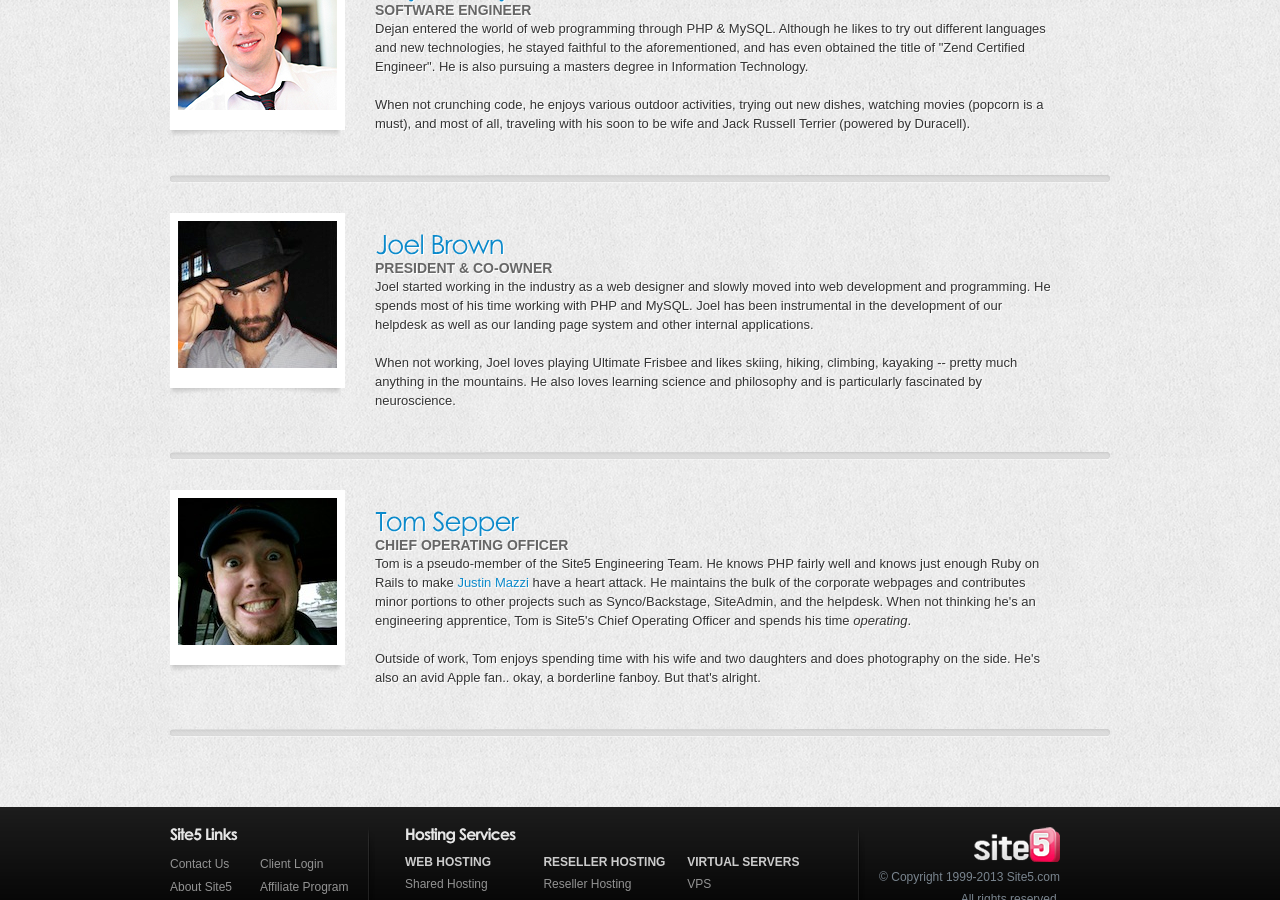
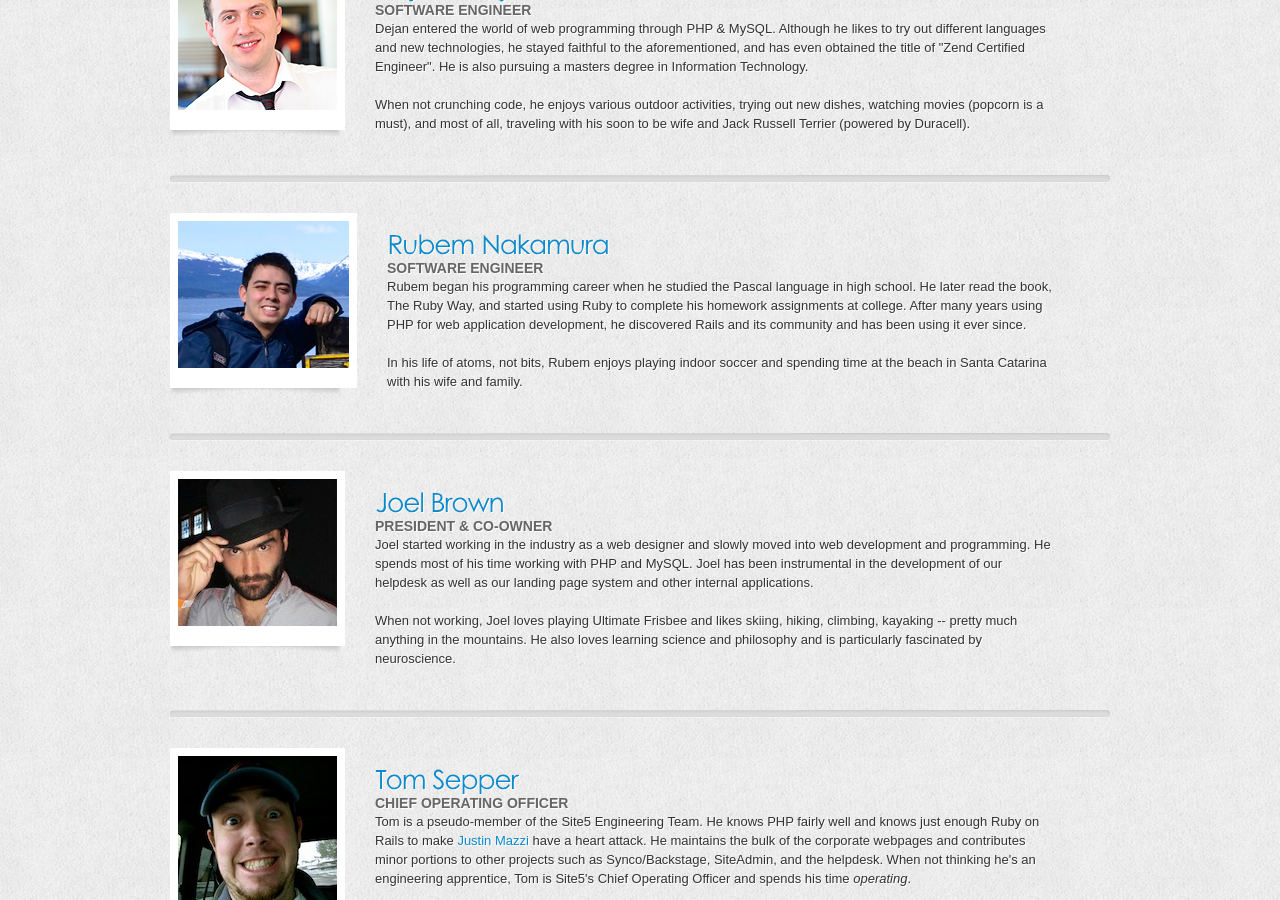
Before and after one commit to digideskio/eng5.com, a Jekyll site: the page built from team.html, in a window 1280 px wide and 900 px high, scrolled down 1687 px. Built offline with Jekyll 4.4.1, drawn with Linux system fonts in a browser that asks for light colours; Markdown is read by kramdown in place of the engine named in the settings.

Commit message:
add rubem as a team member

```diff
--- a/team.html
+++ b/team.html
@@ -95,6 +95,20 @@ another new programming library.</p>
   </div>
   <!-- end teamMemeber -->
   <!-- begin teamMember -->
+  <div id="rubemnakamrua" class="teamMember">
+    <div class="imgBox">
+      <img src="images/team/rubemnakamura.jpg" alt="Rubem Nakamura" />
+      <div class="shadow"><img src="images/shadow_team.png" alt="Bottom Shadow" /></div>
+    </div>
+    <div class="description">
+      <h2>Rubem Nakamura</h2>
+      <span class="title">SOFTWARE ENGINEER</span>
+      <p>Rubem began his programming career when he studied the Pascal language in high school. He later read the book, The Ruby Way, and started using Ruby to complete his homework assignments at college. After many years using PHP for web application development, he discovered Rails and its community and has been using it ever since.</p>
+      <p>In his life of atoms, not bits, Rubem enjoys playing indoor soccer and spending time at the beach in Santa Catarina with his wife and family.</p>
+    </div>
+  </div>
+  <!-- end teamMemeber -->
+  <!-- begin teamMember -->
   <div class="teamMember">
     <div class="imgBox">
       <img src="images/team/jbrown.jpg" alt="Joel Brown" />
```
Also changed, not shown: images/team/rubemnakamura.jpg (added).
